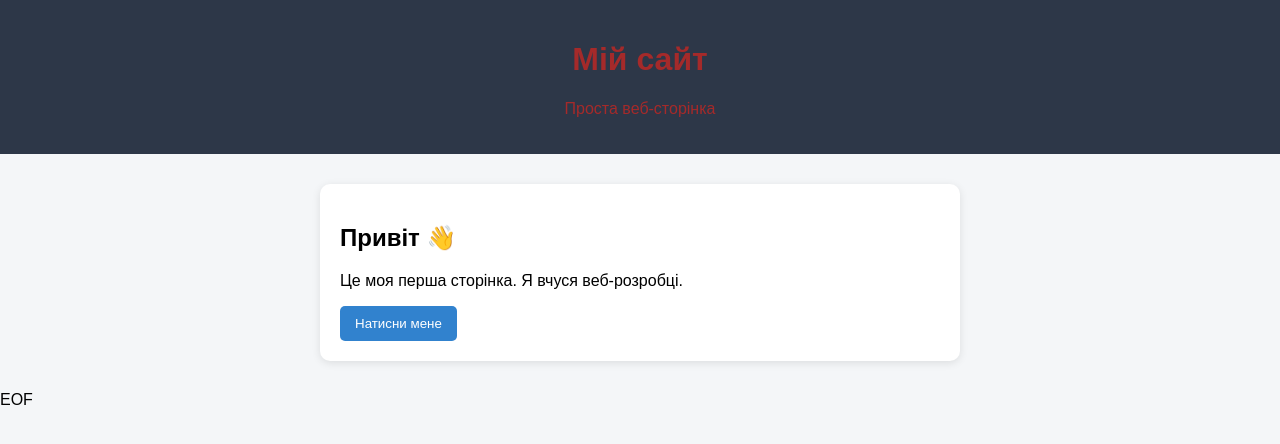
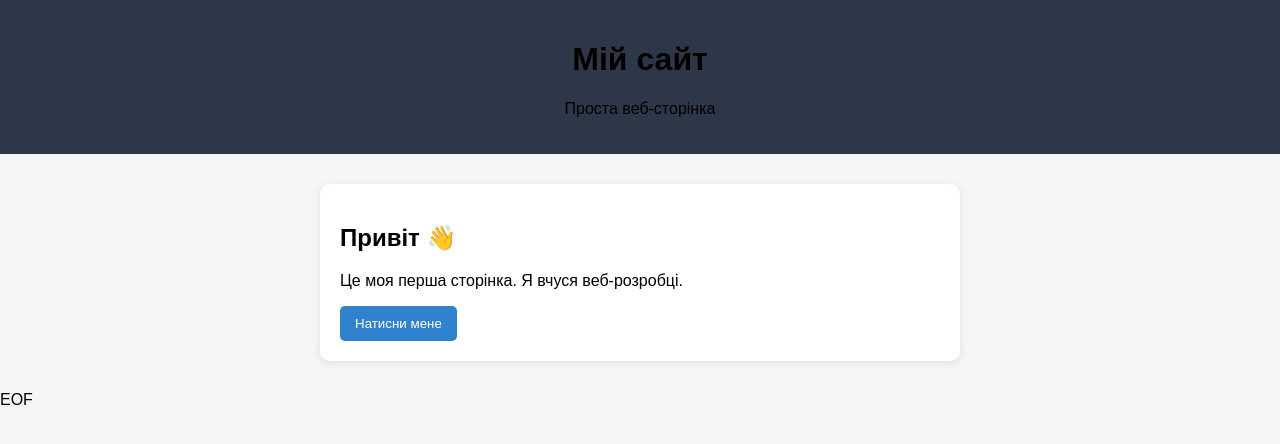
Before and after one commit to Baryzhyk/jenkins, a plain HTML site: page index.html in a window 1280 px wide. Drawn offline with Linux system fonts and the light colour scheme.

Commit message:
chainge collor2

```diff
--- a/index.html
+++ b/index.html
@@ -11,7 +11,7 @@
         }
         header {
             background: #2d3748;
-            color: brown;
+            color: black;
             padding: 20px;
             text-align: center;
         }
```
